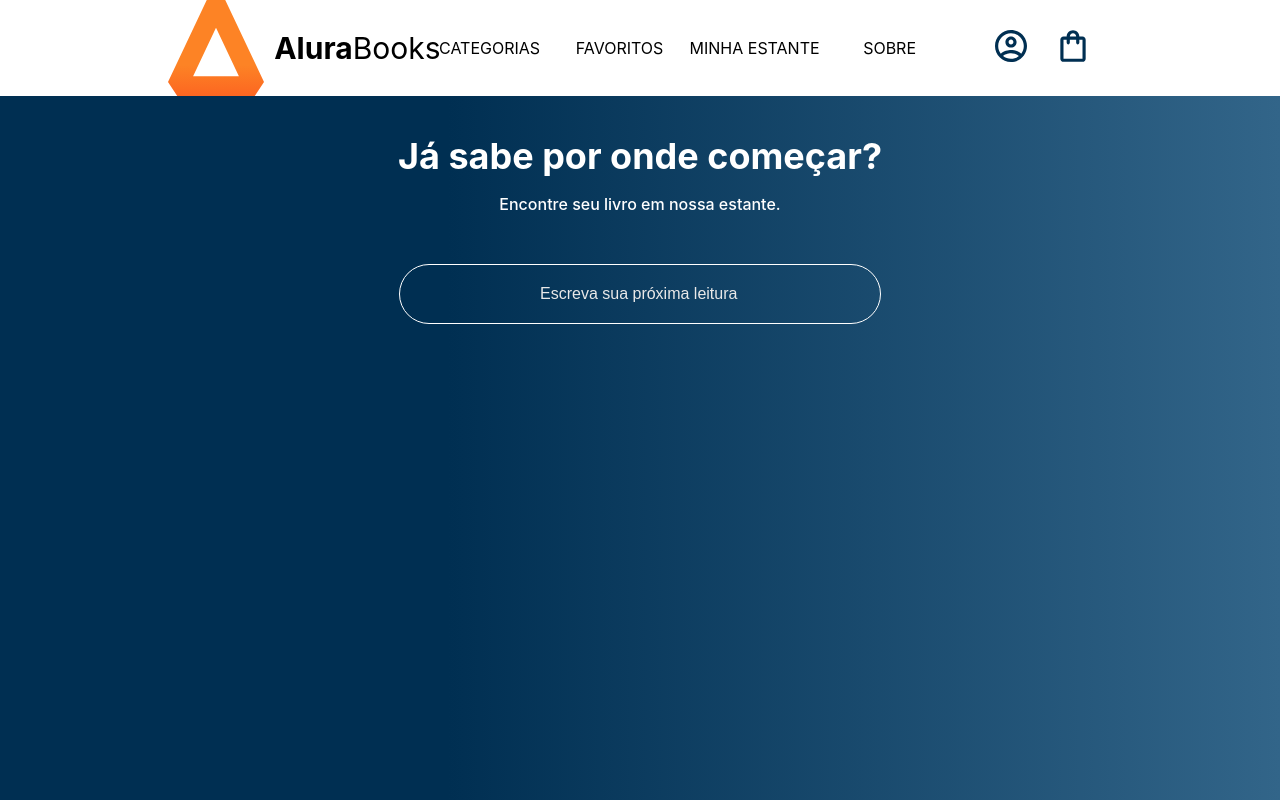
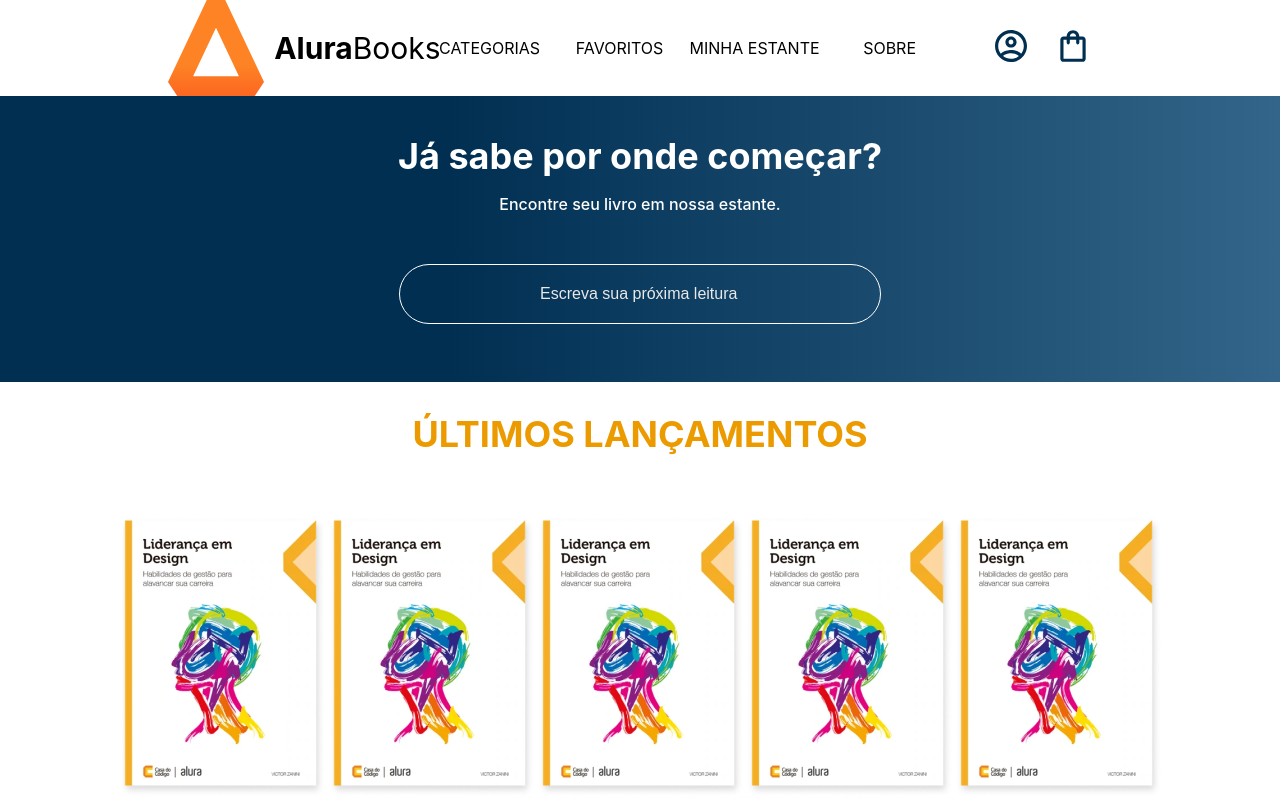
Before and after one commit to gabrieloliveiraq/project-bookstore-frontend, a React (Create React App) app: page / in a window 1280 px wide. Shown: the top 800 px of the page. Built offline with nearby package versions, Linux system fonts and the light colour scheme.

Commit message:
feat: includes new components

```diff
--- a/src/App.js
+++ b/src/App.js
@@ -1,6 +1,7 @@
 import Header from './components/Header';
 import Search from './components/Search';
 import styled from 'styled-components'
+import LastReleases from './components/LastReleases';
 
 const AppContainer = styled.div`
   width: 100vw;
@@ -12,7 +13,7 @@ function App() {
     <AppContainer>
       <Header />
       <Search />
-
+      <LastReleases />
     </AppContainer>
   );
 }
```
